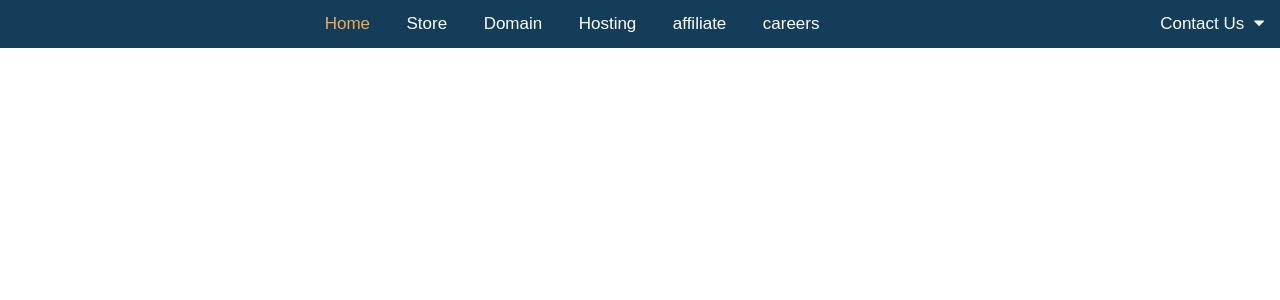
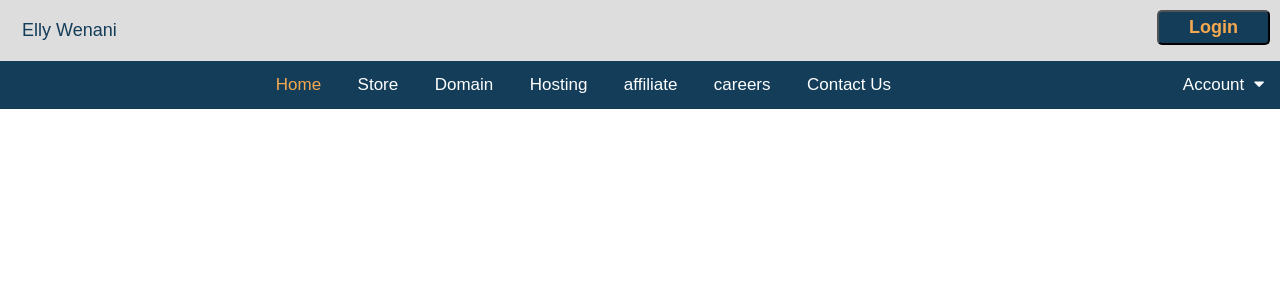
Before and after one commit to Elly-Wenani/wenani-website, a PHP site: page / in a window 1280 px wide. Shown: the top 300 px of the page. Run offline with PHP 8.4, Linux system fonts and the light colour scheme.

Commit message:
Added top header

```diff
--- a/CSS/style.css
+++ b/CSS/style.css
@@ -90,3 +90,38 @@ good on small screens (display the links vertically instead of horizontally) */
         text-align: left;
     }
 }
+
+.toptop {
+    background-color: #ddd;
+    overflow: hidden;
+    font-family: Arial, Helvetica, sans-serif;
+    text-align: center;
+}
+
+.toptop-left {
+    float: left;
+    text-decoration: none;
+}
+
+.toptop-right {
+    float: right;
+}
+
+.toptop-left a {
+    display: inline-flex;
+    color: #143D59;
+    padding: 10px 12px;
+    margin: 10px;
+    text-decoration: none;
+    font-size: 18px;
+}
+
+.toptop-right .btnright {
+    margin: 10px;
+    color: #f4a950;
+    background-color: #143D59;
+    padding: 5px 30px;
+    border-radius: 5px;
+    font-size: 18px;
+    font-weight: 600;
+}
--- a/index.html
+++ b/index.html
@@ -10,6 +10,17 @@
 </head>
 
 <body>
+
+    <div class="toptop">
+        <div class="toptop-left">
+            <a href="">Elly Wenani</a>
+        </div>
+
+        <div class="toptop-right">
+            <button class="btnright">Login</button>
+        </div>
+    </div>
+
     <div class="topnav" id="myTopnav">
         <a href="" class="active">Home</a>
         <a href="">Store</a>
@@ -17,9 +28,10 @@
         <a href="">Hosting</a>
         <a href="">affiliate</a>
         <a href="">careers</a>
+        <a href="">Contact Us</a>
 
-        <div class="right-side">
-            <a href="">Contact Us <i class="fa fa-caret-down"></i></a>
+        <div class="right-side" id="myTopnav">
+            <a href="">Account<i class="fa fa-caret-down"></i></a>
         </div>
 
         <a href="javascript:void(0);" class="icon" onclick="myFunction()">
@@ -37,6 +49,10 @@
             }
         }
     </script>
+
+    <section class="landsesction">
+
+    </section>
 </body>
 
 </html>
```
Also changed, not shown: images/back.jpg (added).
